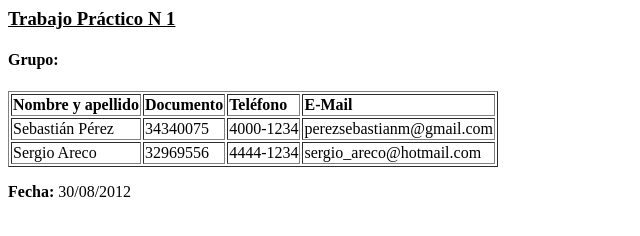
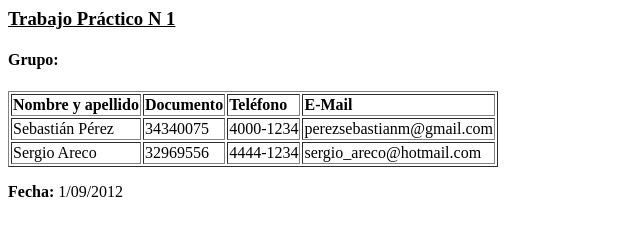
Before and after one commit to serareco/tp01, a plain HTML site: page index.html in a window 1280 px wide. Shown: the full height of the page, 0-640 px from the left. Drawn offline with Linux system fonts and the light colour scheme.

Commit message:
Se modifica la fecha a 01/09

```diff
--- a/index.html
+++ b/index.html
@@ -25,6 +25,6 @@
 				<td>sergio_areco@hotmail.com</td>
 			</tr>
 		</table>
-		<p><strong>Fecha:</strong> 30/08/2012</p>
+		<p><strong>Fecha:</strong> 1/09/2012</p>
 	</body>
 </html>
```
